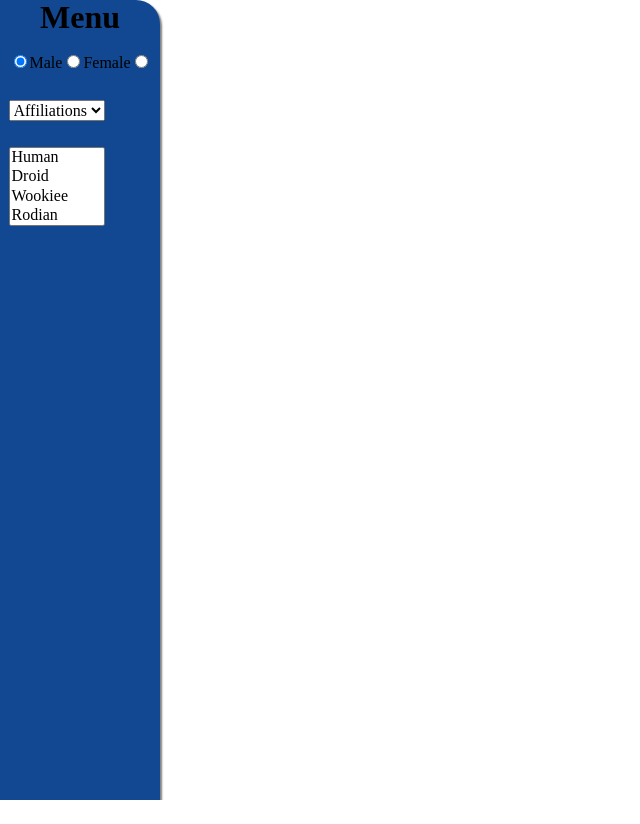
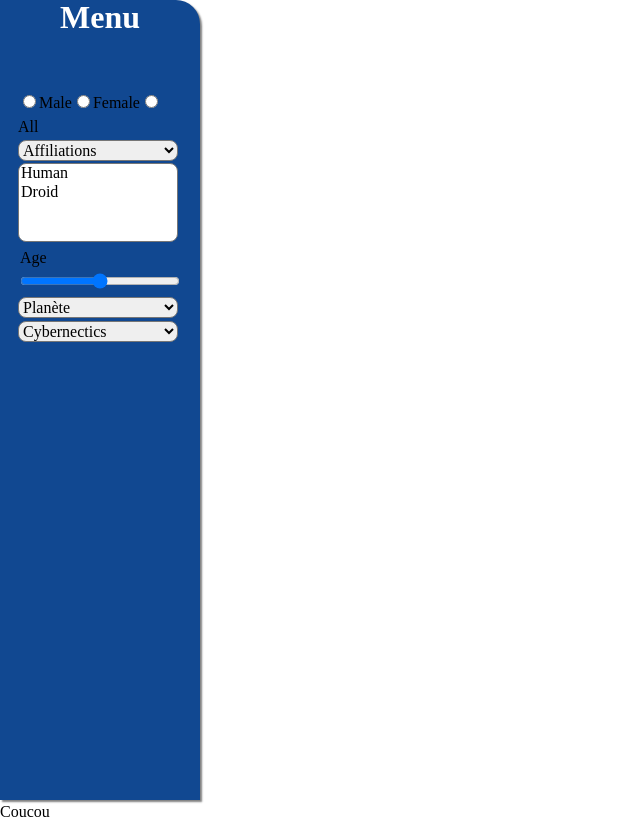
Before and after one commit to Mokalbari/galactic-love, a React (Vite) app: page / in a window 1280 px wide. Shown: the whole page, without its empty margins (0-640 px from the left). Before the commit the page ends 800 px from the top, so only its background shows below. Built offline with nearby package versions, Linux system fonts and the light colour scheme; no server answers.

Commit message:
adding CSS to Menu

```diff
--- a/src/App.jsx
+++ b/src/App.jsx
@@ -1,11 +1,27 @@
 import './App.css'
+import { useEffect, useState } from 'react'
 import CardListAPI from './components/CardListAPI'
 import Menu from './components/Menu'
 
 function App() {
+  const [character, setCharacter] = useState([])
+
+  useEffect(() => {
+    const fetchAPI = async () => {
+      const response = await fetch(
+        'https://miadil.github.io/starwars-api/api/all.json',
+      )
+      const data = await response.json()
+      console.log(data)
+      setCharacter(data)
+    }
+    fetchAPI()
+  }, [])
+
   return (
     <>
-      <Menu />
+      <Menu/>
+      <CardListAPI character={character}/>
     </>
   )
 }
--- a/src/components/Menu.jsx
+++ b/src/components/Menu.jsx
@@ -1,8 +1,12 @@
 import './styles/Menu.css';
+import React, { useState } from 'react';
+import CardListAPI from './CardListAPI';
 // import data from '../../chickenTab.json';
 
 
-function Menu() {
+function Menu({characters}) {
+
+
 //   const teachers = data.chickenTab.filter(poulet => poulet.position === 'Teacher');
 
 
@@ -11,54 +15,62 @@ function Menu() {
     <div className='menu'>
       <h2>Menu</h2>
       <section className='filters-selector'>
-        {/* {....map((teacher) => (
-        ))} */}
+
             <div className="cform gender">
-                <input type="radio" checked />
-                <label for="option-one3">Male</label>
-                <input type="radio"  />
-                <label for="option-two3">Female</label>
-                <input type="radio"  />
+                <input type="radio" name="gender" id="option-one1" />
+                <label for="option-one1">Male</label>
+                <input type="radio" name="gender" id="option-two2" />
+                <label for="option-two2">Female</label>
+                <input type="radio" name="gender" id="option-one3" />
+                <label for="option-one3">All</label>
+            </div>
 
-            </div>
-            <br></br>
-            <select className="cform formInput" name="" id="id">
-                <option value="Planets">
+            <div className='affiliations'>
+                <select className="cform" name="" id="id">
+                    <option value="affiliations">
                         Affiliations
                     </option>
                     <option value="select">select 1</option>
-                <option value="select">select 2</option>
-                <option value="select">select 3</option>
-                <option value="select">select 4</option>
-                <option value="select">select 5</option>
-                <option value="select">select 6</option>
-                <option value="select">select 7</option>
                 </select>
-            <br></br>
-            <br></br>
-            <select class="cform cform-custom-input" name="" id="" multiple>
+            </div>
+
+            <div className='species'>
+                <select className="cform" name="" id="" multiple>
                     <option value="select">Human</option>
                     <option value="select">Droid</option>
-                <option value="select">Wookiee</option>
-                <option value="select">Rodian</option>
-                <option value="select">yoda's species</option>
-                <option value="select">ewok</option>
-                <option value="select">sullustan</option>
-                <option value="select">neimoidian</option>
-                <option value="select">gungan</option>
-                <option value="select">select 3</option>
-                <option value="select">select 3</option>
-                <option value="select">select 3</option>
-                <option value="select">select 3</option>
-                <option value="select">select 3</option>
-                <option value="select">select 3</option>
-                <option value="select">select 3</option>
-                <option value="select">select 3</option>
-                <option value="select">select 3</option>
+
                 </select>
+            </div>
+
+            <div className='age'>
+                <option value="Age">
+                        Age
+                    </option>
+                <input type="range" class="cform age" />
+            </div>
+
+            <div className='homeWorld'>
+                <select className="cform" name="" id="id">
+                    <option value="homeWorlds">
+                        Planète
+                    </option>
+                    <option value="select">select 1</option>
+                </select>
+             </div>
+
+             <div className='cybernetics'>
+                <select className="cform" name="" id="id">
+                    <option value="cybernetics">
+                        Cybernectics
+                    </option>
+                    <option value="select">select 1</option>
+                </select>
+            </div>
+
       </section>
     </div>
   );
+
 }
 
 export default Menu;
--- a/src/components/styles/Menu.css
+++ b/src/components/styles/Menu.css
@@ -14,7 +14,7 @@
 }
 
 .menu {
-    width: 20vh;
+    width: 25vh;
     height: 100vh;
     background-color: var(--colorMiddleBlue);
     border-top-right-radius: 3vh;
@@ -22,16 +22,23 @@
     display: flex;
     align-items: center;
     flex-direction: column;
-    gap:2vh;
+    gap:5vh;
+
 
     h2 {
         font-size: 4vh;
+        color : white;
     }
 
     .filters-selector{
+       padding:2vh;
 
+       .cform {
+        width: 20vh;
+        border-radius: 1vh;
+       }
 
-        .gender {
+        /* .gender {
 
         }
         .species{
@@ -43,9 +50,16 @@
         .affiliations{
 
         }
-        .homeworld{
+        .homeWorld{
 
-        }
+        } */
     }
 
 }
+
+@media screen and (max-width: 750px) {
+    .menu{
+        display:none;
+    }
+
+}
```
Lines whose indentation alone changed are shown as unchanged.
